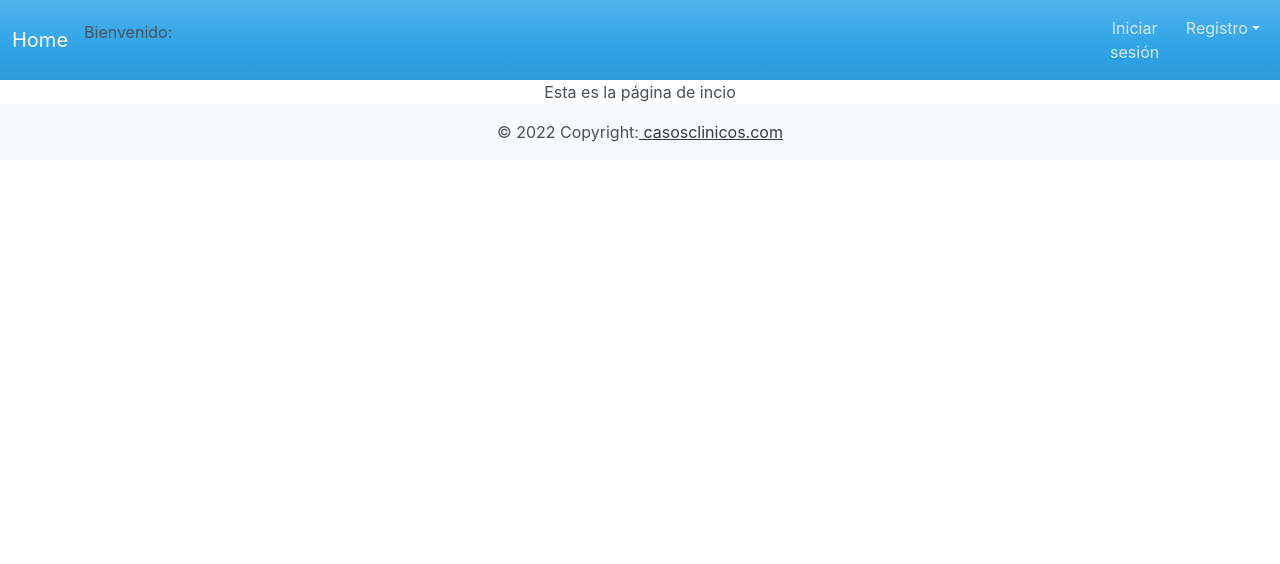
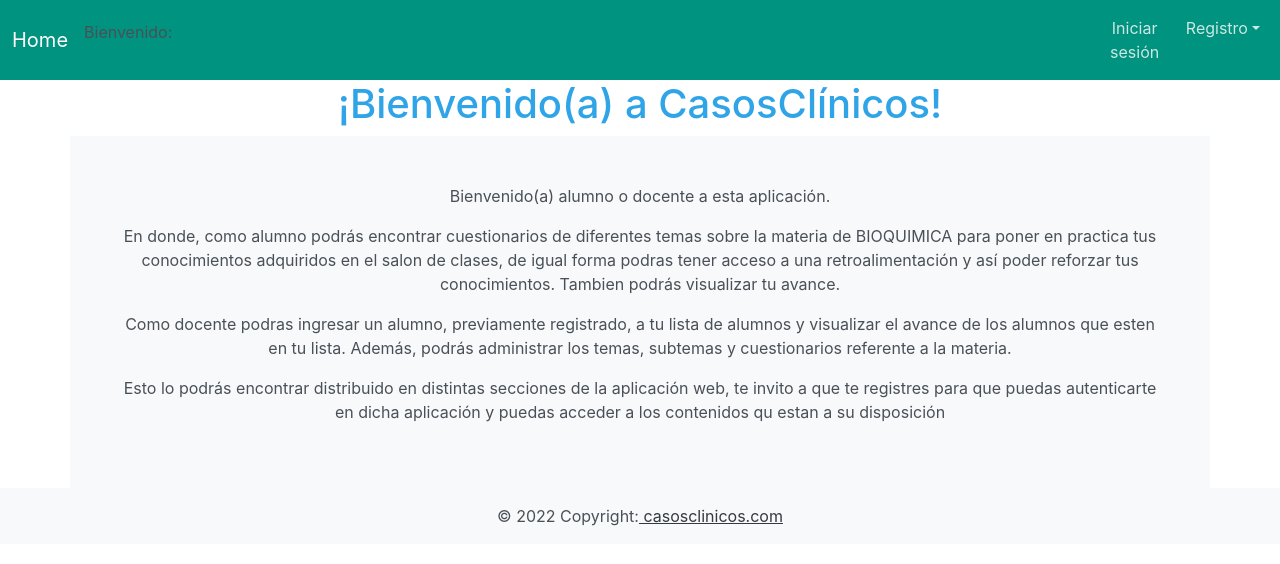
Before and after one commit to Jheb1024/casos-clinicos-app, a React (Create React App) app in the folder casos-clinicos-app/: page / in a window 1280 px wide. Shown: the top 564 px of the page. Built offline with nearby package versions, Linux system fonts and the light colour scheme; no server answers.

Commit message:
ColorNAVbar

```diff
--- a/casos-clinicos-app/src/App.js
+++ b/casos-clinicos-app/src/App.js
@@ -8,9 +8,9 @@ import HomeAdmin from "./Usuarios/Administrador/HomeAdmin";
 import HomeDocente from "./Usuarios/Docente/HomeDocente";
 import HomeAlumno from "./Usuarios/Alumno/HomeAlumno";
 
-import {BrowserRouter as Router,Routes,Switch,Route,NavLink} from "react-router-dom";
+import { BrowserRouter as Router, Routes, Switch, Route, NavLink } from "react-router-dom";
 import { useState } from "react";
-import {getAuth, onAuthStateChanged} from 'firebase/auth';
+import { getAuth, onAuthStateChanged } from 'firebase/auth';
 import firebaseApp from "./Firebase/firebase-config";
 
 const auth = getAuth(firebaseApp);
@@ -20,10 +20,10 @@ function App() {
 
   const [user, setUser] = useState(null);
 
-  onAuthStateChanged(auth, (usuarioFirebase)=>{
-    if(usuarioFirebase){
+  onAuthStateChanged(auth, (usuarioFirebase) => {
+    if (usuarioFirebase) {
       setUser(usuarioFirebase);
-    }else{
+    } else {
       setUser(null);
     }
   })
@@ -53,7 +53,27 @@ function App() {
             <HomeAlumno></HomeAlumno>
           </Route>
           <Route path="/" exact>
-            Esta es la página de incio
+            <h1 className="h1">¡Bienvenido(a) a CasosClínicos!</h1>
+            <div className="container">
+              <div className="row justify-content-center align-items-center">
+                <div className="col-auto bg-light p-5">
+                  <p>Bienvenido(a) alumno o docente a esta aplicación.</p>
+                  <p>En donde, como alumno podrás encontrar cuestionarios de diferentes
+                    temas sobre la materia de BIOQUIMICA para poner en practica tus conocimientos
+                    adquiridos en el salon de clases, de igual forma podras tener acceso a una retroalimentación y así
+                    poder reforzar tus conocimientos.
+                    Tambien podrás visualizar tu avance.</p>
+                  <p>Como docente podras ingresar un alumno, previamente registrado, a tu lista de alumnos y visualizar el avance de los alumnos
+                    que esten en tu lista. Además, podrás administrar
+                    los temas, subtemas y cuestionarios referente a la materia.
+                  </p>
+                  <p>Esto lo podrás encontrar distribuido en distintas secciones de la aplicación web,
+                    te invito a que te registres para que puedas autenticarte en dicha aplicación y
+                    puedas acceder a los contenidos qu estan a su disposición</p>
+
+                </div>
+              </div>
+            </div>
           </Route>
         </Switch>
         <Footer>
--- a/casos-clinicos-app/src/Header/header.css
+++ b/casos-clinicos-app/src/Header/header.css
@@ -0,0 +1,6 @@
+.navbar{
+	background-color: #009480;
+}
+.dropdown-item:hover{
+    background-color: #00b9bc;
+}
--- a/casos-clinicos-app/src/Header/header.js
+++ b/casos-clinicos-app/src/Header/header.js
@@ -6,7 +6,7 @@ import { getAuth, signInWithEmailAndPassword, signOut, onAuthStateChanged } from
 import firebaseApp from "C:/Users/jhan_/Documents/casosc-app/casos-clinicos-app/casos-clinicos-app/src/Firebase/firebase-config.js";
 import { useAuth } from "../Firebase/firebase_db";
 import 'bootstrap';
-
+import "./header.css";
 export default function Header() {
 
   const [loading, setLoading] = useState(false);
@@ -25,7 +25,7 @@ export default function Header() {
   const dropRgistro = (
 
       <li className="nav-item dropdown">
-           <a class="nav-link dropdown-toggle" href="#" id="navbarDropdownMenuLink" role="button" data-bs-toggle="dropdown" aria-expanded="true">
+           <a className="nav-link dropdown-toggle" id="navbarDropdownMenuLink" role="button" data-bs-toggle="dropdown" aria-expanded="true">
                 Registro
               </a>
               <ul className="dropdown-menu" aria-labelledby="navbarDropdownMenuLink">
@@ -38,7 +38,7 @@ export default function Header() {
 
   return (
 
-    <nav className="navbar navbar-expand-lg navbar-dark bg-primary">
+    <nav className="navbar navbar-expand-lg navbar-dark ">
       <div className="container-fluid">
         <div className="navbar-collapse collapse w-100 order-1 order-md-0 dual-collapse2">
           <Link className="navbar-brand" to="/">Home</Link>
@@ -64,7 +64,7 @@ export default function Header() {
 
               {!currentUser ? <Link className="flex-sm-fill text-sm-center nav-link" to="/inicio-sesion">Iniciar sesión</Link> : null}
             </li>
-            <div>
+            <div className="nav-item">
              {!currentUser ?  dropRgistro : null}
              </div>
             <li className="nav-item">
```
